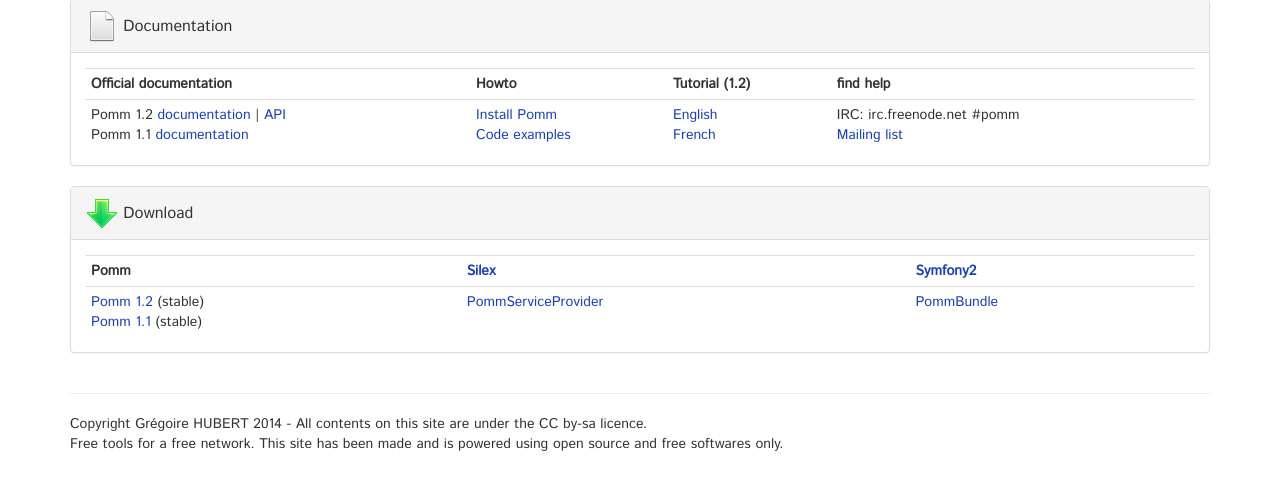
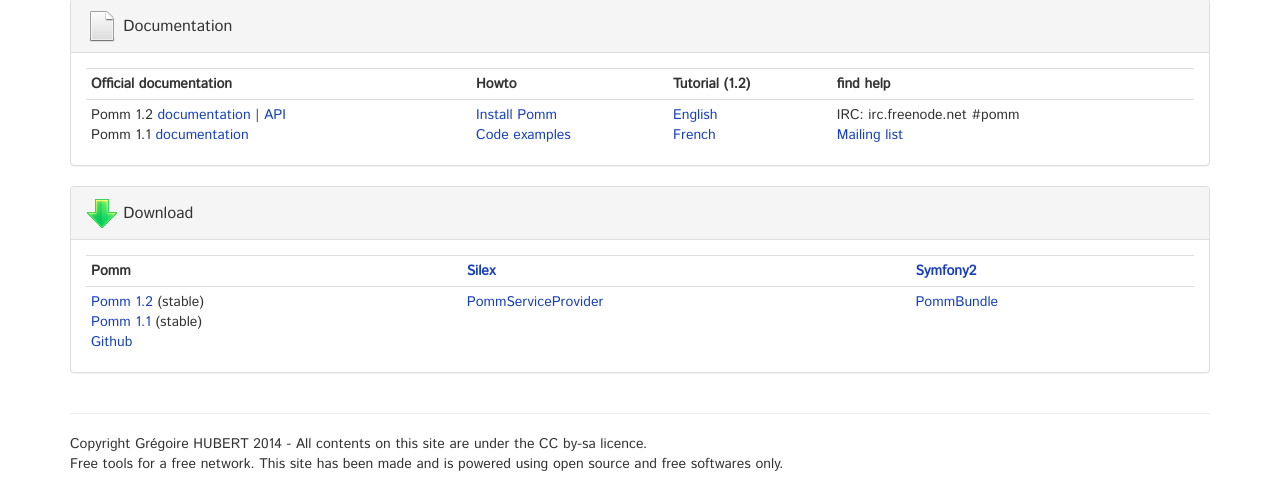
Before and after one commit to pragmafabrik/pomm-project.org, a PHP site: template sources/twig/index.html.twig in a window 1280 px wide. Shown: the part 601-1085 px from the top of the page. Before the commit the page ends 1052 px from the top, so only its background shows below. Run offline with PHP 8.4, Linux system fonts and the light colour scheme; the template is opened without the code that fills it, so the values that code supplies are empty; some libraries are stand-ins or nearby versions.

Commit message:
Added link to github

```diff
--- a/sources/twig/index.html.twig
+++ b/sources/twig/index.html.twig
@@ -100,10 +100,10 @@
                       Pomm
                     </th>
                     <th>
-                      <a href="https://github.com/chanmix51/PommServiceProvider">Silex</a>
+                      <a href="http://silex.sensiolabs.org/">Silex</a>
                     </th>
                     <th>
-                      <a href="https://github.com/chanmix51/PommBundle">Symfony2</a>
+                      <a href="http://symfony.com/">Symfony2</a>
                     </th>
                   </tr>
                   <tr>
@@ -111,16 +111,17 @@
                       <dl style="margin-bottom: 0px;">
                         <dd><a href="https://github.com/chanmix51/Pomm/archive/master.zip">Pomm 1.2</a> (stable)</dd>
                         <dd><a href="https://github.com/chanmix51/Pomm/archive/1.1.zip">Pomm 1.1</a> (stable)</dd>
+                        <dd><a href="https://github.com/chanmix51/Pomm">Github</a></dd>
                       </dl>
                     </td>
                     <td>
                       <dl style="margin-bottom: 0px;">
-                        <dd><a href="#">PommServiceProvider</a></dd>
+                        <dd><a href="https://github.com/chanmix51/PommServiceProvider">PommServiceProvider</a></dd>
                       </dl>
                     </td>
                     <td>
                       <dl style="margin-bottom: 0px;">
-                        <dd><a href="#">PommBundle</a></dd>
+                        <dd><a href="https://github.com/chanmix51/PommBundle">PommBundle</a></dd>
                       </dl>
                     </td>
                   </tr>
```
